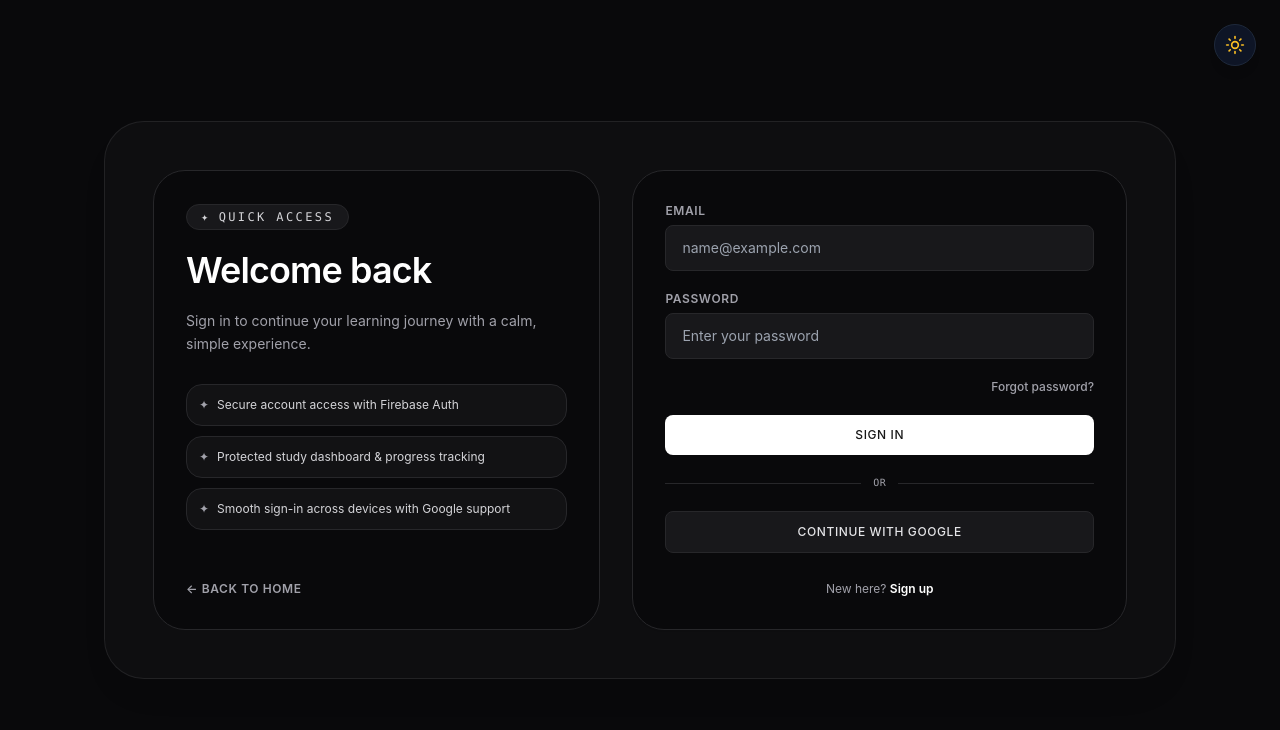
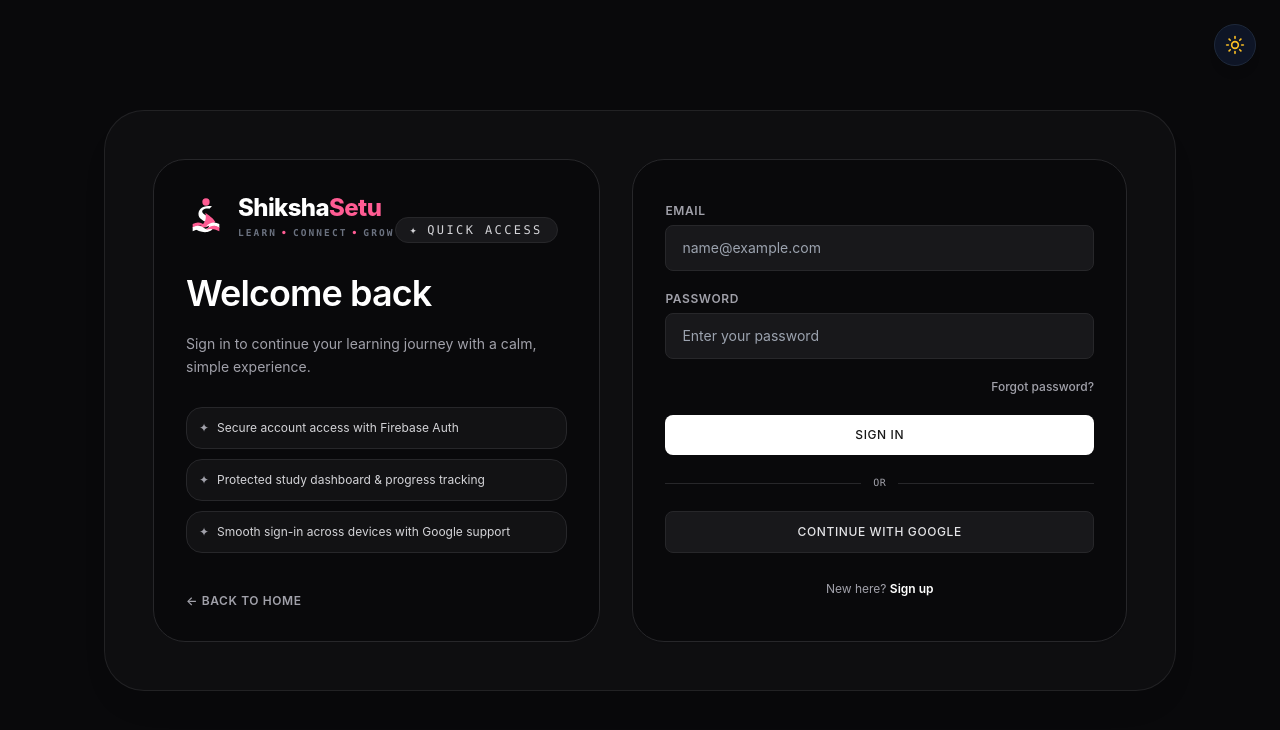
Before and after one commit to bishtprateek270-hue/ShikshaSetu, a Next.js app: page /login in a window 1280 px wide. Shown: the top 730 px of the page. Built offline with nearby package versions, Linux system fonts and the light colour scheme; no server answers.

Commit message:
updated logo

```diff
--- a/components/AuthPageShell.tsx
+++ b/components/AuthPageShell.tsx
@@ -1,5 +1,7 @@
 import Link from 'next/link';
 import DarkModeToggle from '../app/dark';
+import Logo from './Logo';
+
 
 type AuthPageShellProps = {
   accentTitle: string;
@@ -18,10 +20,12 @@ export default function AuthPageShell({ accentTitle, title, description, childre
         <div className="grid w-full gap-8 rounded-[2.5rem] border border-zinc-200/90 dark:border-zinc-800/80 bg-zinc-50/70 dark:bg-zinc-900/40 p-8 sm:p-12 lg:grid-cols-[0.95fr_1.05fr] shadow-elevated">
           <div className="space-y-6 rounded-[2rem] border border-zinc-200 dark:border-zinc-800 bg-white dark:bg-zinc-950 p-8 flex flex-col justify-between">
             <div className="space-y-5">
+              <Logo className="mb-4" />
               <div className="inline-flex items-center gap-2 rounded-full border border-zinc-200 dark:border-zinc-800 bg-zinc-50 dark:bg-zinc-900 px-3.5 py-1 text-xs font-mono font-medium tracking-[0.2em] uppercase text-zinc-700 dark:text-zinc-300">
                 <span>✦</span>
                 <span>{accentTitle}</span>
               </div>
+
               <h1 className="text-3xl font-semibold tracking-tight text-zinc-900 dark:text-white sm:text-4xl">{title}</h1>
               <p className="text-sm leading-relaxed text-zinc-600 dark:text-zinc-400">{description}</p>
 
--- a/components/DashboardShell.tsx
+++ b/components/DashboardShell.tsx
@@ -12,7 +12,10 @@ import { usePathname } from 'next/navigation';
 import clsx from 'clsx';
 import { motion, AnimatePresence } from 'framer-motion';
 
+import Logo from './Logo';
+
 export default function DashboardShell({ title, subtitle, breadcrumbs, children }: {
+
   title: string;
   subtitle: string;
   breadcrumbs: Array<{ label: string; href?: string }>;
@@ -211,14 +214,10 @@ export default function DashboardShell({ title, subtitle, breadcrumbs, children
           />
         )}
         <aside className={sidebarClass}>
-          <div className="mb-6 flex items-center gap-2 px-2">
-            <div className="flex h-7 w-7 items-center justify-center rounded-lg bg-zinc-900 text-white dark:bg-white dark:text-zinc-900">
-              <Sparkles className="h-3.5 w-3.5" />
-            </div>
-            <span className="text-lg font-bold tracking-tight text-zinc-900 dark:text-white">
-              {t('brand_name')}
-            </span>
+          <div className="mb-6 px-2">
+            <Logo />
           </div>
+
 
           <nav className="space-y-1">
             {links.map((item) => {
--- a/components/Footer.tsx
+++ b/components/Footer.tsx
@@ -3,6 +3,8 @@
 import Link from 'next/link';
 import { Sparkles } from 'lucide-react';
 import { useLanguage } from '../lib/language/LanguageContext';
+
+import Logo from './Logo';
 
 export default function Footer() {
   const { t } = useLanguage();
@@ -12,12 +14,8 @@ export default function Footer() {
       <div className="mx-auto max-w-7xl">
         <div className="grid gap-12 lg:grid-cols-[1.3fr_0.7fr_0.7fr_0.7fr_0.7fr] lg:items-start">
           <div className="space-y-4">
-            <Link href="/" className="flex items-center gap-2 text-lg font-bold tracking-tight text-zinc-900 dark:text-white">
-              <div className="flex h-7 w-7 items-center justify-center rounded-xl bg-zinc-900 text-white dark:bg-white dark:text-zinc-900">
-                <Sparkles className="h-3.5 w-3.5" />
-              </div>
-              <span className="font-semibold text-xl tracking-tight">{t('brand_name')}</span>
-            </Link>
+            <Logo />
+
             <p className="max-w-sm text-sm text-zinc-500 dark:text-zinc-400 leading-relaxed">
               {t('footer_desc')}
             </p>
--- /dev/null
+++ b/components/Logo.tsx
@@ -0,0 +1,96 @@
+'use client';
+
+import Link from 'next/link';
+
+type LogoProps = {
+  className?: string;
+  showTagline?: boolean;
+  size?: 'sm' | 'md' | 'lg';
+};
+
+export function LogoIcon({ className = 'h-9 w-9' }: { className?: string }) {
+  return (
+    <svg
+      viewBox="0 0 120 120"
+      fill="none"
+      xmlns="http://www.w3.org/2000/svg"
+      className={className}
+      aria-label="ShikshaSetu Logo Icon"
+    >
+      {/* Pink Person Head Dot */}
+      <circle cx="60" cy="24" r="11" fill="#FF5C93" />
+
+      {/* Main Stylized 'S' Ribbon (Dark Charcoal) */}
+      <path
+        d="M 78 37 C 52 32, 34 46, 38 65 C 41 78, 62 82, 68 92 C 71 97, 68 103, 60 104 C 50 105, 38 98, 30 90 L 22 100 C 34 112, 50 116, 64 114 C 82 111, 88 95, 82 82 C 75 68, 52 64, 49 55 C 47 48, 55 42, 70 44 Z"
+        fill="#18181B"
+        className="dark:fill-white"
+      />
+
+      {/* Inner Pink Wing Swoosh */}
+      <path
+        d="M 58 56 C 68 64, 82 72, 88 84 C 74 96, 56 104, 38 100 C 52 92, 64 80, 58 56 Z"
+        fill="#FF5C93"
+      />
+
+      {/* Open Book Base - Left Page */}
+      <path
+        d="M 20 90 Q 42 78 60 98 Q 42 90 20 102 Z"
+        fill="#FF5C93"
+      />
+      <path
+        d="M 20 100 Q 42 88 60 108 Q 42 100 20 112 Z"
+        fill="#18181B"
+        className="dark:fill-white"
+      />
+
+      {/* Open Book Base - Right Page */}
+      <path
+        d="M 100 90 Q 78 78 60 98 Q 78 90 100 102 Z"
+        fill="#18181B"
+        className="dark:fill-white"
+      />
+      <path
+        d="M 100 100 Q 78 88 60 108 Q 78 100 100 112 Z"
+        fill="#FF5C93"
+      />
+    </svg>
+  );
+}
+
+export default function Logo({ className = '', showTagline = true }: LogoProps) {
+  return (
+    <Link href="/" className={`inline-flex items-center gap-3 transition hover:opacity-95 ${className}`}>
+      {/* Mobile & Desktop Icon Mark */}
+      <div className="flex shrink-0 items-center justify-center">
+        <LogoIcon className="h-9 w-9 sm:h-10 sm:w-10" />
+      </div>
+
+      {/* Desktop Full Logo Text */}
+      <div className="hidden sm:flex flex-col justify-center">
+        <div className="flex items-center text-xl sm:text-2xl font-bold tracking-tight leading-none">
+          <span className="text-[#18181B] dark:text-white font-extrabold">Shiksha</span>
+          <span className="text-[#FF5C93] font-extrabold">Setu</span>
+        </div>
+
+        {showTagline && (
+          <div className="mt-1 flex items-center gap-1 text-[8.5px] sm:text-[9.5px] font-mono font-bold tracking-[0.22em] text-[#6B7280] uppercase leading-none">
+            <span>LEARN</span>
+            <span className="text-[#FF5C93]">•</span>
+            <span>CONNECT</span>
+            <span className="text-[#FF5C93]">•</span>
+            <span>GROW</span>
+          </div>
+        )}
+      </div>
+
+      {/* Mobile Icon-only display text (shows compact brand text on mobile) */}
+      <div className="flex sm:hidden flex-col justify-center">
+        <div className="flex items-center text-lg font-bold tracking-tight leading-none">
+          <span className="text-[#18181B] dark:text-white font-extrabold">Shiksha</span>
+          <span className="text-[#FF5C93] font-extrabold">Setu</span>
+        </div>
+      </div>
+    </Link>
+  );
+}
--- a/components/Navbar.tsx
+++ b/components/Navbar.tsx
@@ -6,6 +6,8 @@ import { useEffect, useState } from 'react';
 import DarkModeToggle from '../app/dark';
 import { useAuth } from './AuthProvider';
 import { useLanguage } from '../lib/language/LanguageContext';
+
+import Logo from './Logo';
 
 export default function Navbar() {
   const [open, setOpen] = useState(false);
@@ -57,12 +59,8 @@ export default function Navbar() {
   return (
     <header className="sticky top-0 z-40 border-b border-zinc-200/60 dark:border-zinc-800/60 bg-white/80 dark:bg-zinc-950/80 backdrop-blur-xl transition-colors duration-200">
       <div className="mx-auto flex max-w-7xl items-center justify-between px-6 py-4 sm:px-10 lg:px-16">
-        <Link href="/" className="flex items-center gap-2.5 text-lg font-bold tracking-tight text-zinc-900 dark:text-white transition hover:opacity-90">
-          <div className="flex h-8 w-8 items-center justify-center rounded-xl bg-zinc-900 text-white dark:bg-white dark:text-zinc-900 shadow-sm">
-            <Sparkles className="h-4 w-4" />
-          </div>
-          <span className="font-semibold text-xl tracking-tight">{t('brand_name')}</span>
-        </Link>
+        <Logo />
+
 
         <nav className="hidden items-center gap-8 md:flex">
           {navItems.map((item) => {
--- a/components/lms/SearchBar.tsx
+++ b/components/lms/SearchBar.tsx
@@ -1,7 +1,8 @@
 'use client';
 
-import { Search, X } from 'lucide-react';
+import { X } from 'lucide-react';
 import { useCallback, useEffect, useRef, useState } from 'react';
+import { LogoIcon } from '../Logo';
 
 type SearchBarProps = {
   value: string;
@@ -39,7 +40,10 @@ export default function SearchBar({
 
   return (
     <div className="relative w-full">
-      <Search className="pointer-events-none absolute left-4 top-1/2 h-5 w-5 -translate-y-1/2 text-slate-500" />
+      <div className="pointer-events-none absolute left-3.5 top-1/2 -translate-y-1/2 flex items-center justify-center">
+        <LogoIcon className="h-5 w-5" />
+      </div>
+
       <input
         type="text"
         value={local}
```
Also changed, not shown: app/layout.tsx (+4 -1 lines), public/favicon.svg (added), public/manifest.json, 1 other file (tests, documents, lock files or other folders).
